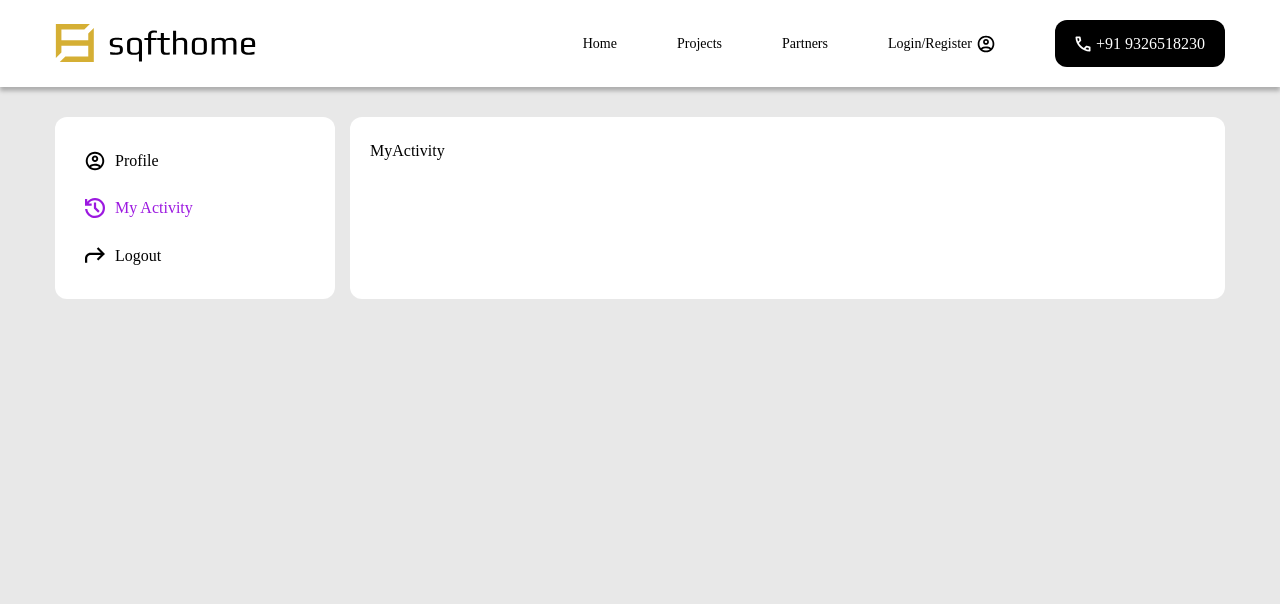
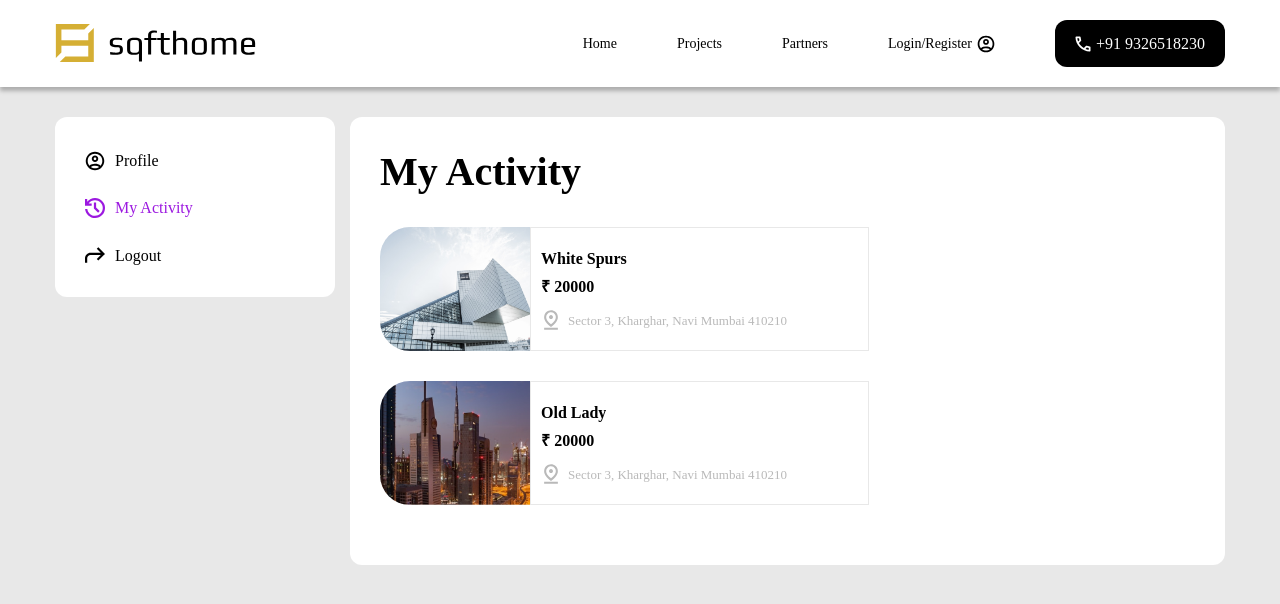
Before and after one commit to umeshjain1999/real-estate, a Next.js app: page /activity in a window 1280 px wide. Shown: the top 604 px of the page. Built offline with nearby package versions, Linux system fonts and the light colour scheme; a web font is replaced by a local one.

Commit message:
feature (profile interaction) : project listings in activity, sidebar height fix

```diff
--- a/components/ProjectCard/index.jsx
+++ b/components/ProjectCard/index.jsx
@@ -2,7 +2,7 @@ import React from 'react'
 import Icon from '@components/Icon';
 import Link from 'next/link';
 function ProjectCard(props) {
-  const {projectInfo = {},horizontal = false,...remainingProps} = props
+  const {projectInfo = {},horizontal = false,feature = true,provider = true,address = true,...remainingProps} = props
 
   const filterData = {
     id : projectInfo?.id || '1',
@@ -32,10 +32,10 @@ function ProjectCard(props) {
               <div className="project-name">{filterData.name}</div>
               <div className="project-price">&#8377; {filterData.price}</div>
             </div>
-            <div className="project-provider">{filterData.provider}</div>
-            <div className="project-address horizontal-center"><Icon icon='projectDirection'/><span className='project-text'>{filterData.address}</span></div>
+            {provider && <div className="project-provider">{filterData.provider}</div>}
+            {address && <div className="project-address horizontal-center"><Icon icon='projectDirection'/><span className='project-text'>{filterData.address}</span></div>}
           </div>
-          <div className="project-feat">
+          {feature && <div className="project-feat">
             <div className='project-feat-left'>
               {filterData.rooms && <span className='project-feat-icon horizontal-center'><Icon icon='projectBed'/> {filterData.rooms}</span>}
               {filterData.bathrooms && <span className='project-feat-icon horizontal-center'><Icon icon='projectShower'/> {filterData.bathrooms}</span>}
@@ -43,7 +43,7 @@ function ProjectCard(props) {
               {filterData.area && <span className='project-feat-icon horizontal-center'><Icon icon='projectArea'/> {filterData.area} Sqft</span>}
             </div>
             <span className={`horizontal-center project-save`}><Icon icon={`${filterData.saved ? 'projectSaved' : 'projectFav'}`}/> {filterData.saved ? '' : 'Save'}</span>
-          </div>
+          </div>}
         </div>
       </div>
   </div>
--- a/pages/activity.js
+++ b/pages/activity.js
@@ -1,12 +1,30 @@
 //! Secure Page
 import Header from '@components/Header'
 import Layout from '@components/Layout'
+import ProjectCard from '@components/ProjectCard'
 function MyActivity() {
   return (
-    <main className='main-wrapper interaction common-layout'>
+    <main className='main-wrapper activity common-layout'>
       <div className='container'>
         <Layout>
-          <section className='profile__layout-right'>MyActivity</section>
+          <div className='activity__wrap animation-fade-in-top'>
+            <div className='sub-title divider'>
+              {title}
+            </div>
+            <div className='activity__saved'>
+              {savedListings && savedListings.map((data) => {
+                return(
+                  <ProjectCard
+                    projectInfo = {data}
+                    key = {data.id}
+                    horizontal = {true}
+                    feature = {false}
+                    provider = {false}
+                  />
+                )
+              })}
+            </div>
+          </div>
         </Layout>
       </div>
     </main>
@@ -14,6 +32,37 @@ function MyActivity() {
 }
 
 export default MyActivity
+
+const title = 'My Activity'
+
+const savedListings = [
+  {
+    id: 1,
+    name : 'White Spurs',
+    price : '20000',
+    picturePath: '/assets/images/garbage/sample-2.png',
+    provider: 'By Kamdhenu Builders',
+    address: 'Sector 3, Kharghar, Navi Mumbai 410210',
+    rooms : '5',
+    bathrooms : '3',
+    parking : '3',
+    area : '1000',
+    saved : true,
+  },
+  {
+    id: 2,
+    name : 'Old Lady',
+    price : '20000',
+    picturePath: '/assets/images/garbage/sample-3.png',
+    provider: 'By Kamdhenu Builders',
+    address: 'Sector 3, Kharghar, Navi Mumbai 410210',
+    rooms : '5',
+    bathrooms : '3',
+    parking : '3',
+    area : '1000',
+    saved : true,
+  },
+]
 
 MyActivity.getLayout = function PageLayout(page){
   return(
--- a/styles/base/animation.scss
+++ b/styles/base/animation.scss
@@ -21,6 +21,42 @@
 .animation-jello {
         animation: jello 2s ease 0.5s 1 normal forwards;
 }
+
+.animation-fade-in-top {
+        -webkit-animation: fade-in-top 0.5s cubic-bezier(0.390, 0.575, 0.565, 1.000) both;
+	animation: fade-in-top 0.5s cubic-bezier(0.390, 0.575, 0.565, 1.000) both;
+}
+/**
+ * ----------------------------------------
+ * animation fade-in-top
+ * ----------------------------------------
+ */
+ @-webkit-keyframes fade-in-top {
+        0% {
+          -webkit-transform: translateY(-20px);
+                  transform: translateY(-20px);
+          opacity: 0;
+        }
+        100% {
+          -webkit-transform: translateY(0);
+                  transform: translateY(0);
+          opacity: 1;
+        }
+      }
+      @keyframes fade-in-top {
+        0% {
+          -webkit-transform: translateY(-20px);
+                  transform: translateY(-20px);
+          opacity: 0;
+        }
+        100% {
+          -webkit-transform: translateY(0);
+                  transform: translateY(0);
+          opacity: 1;
+        }
+      }
+
+
 
 @keyframes jello {
 	0% {
--- /dev/null
+++ b/styles/components/activity.scss
@@ -0,0 +1,54 @@
+.activity{
+  &__saved{
+    .project-res{
+      margin-bottom: 3rem;
+      max-width: 60%;
+      @include responsive($tablet){
+        max-width: 100%;
+      }
+    }
+    .project-card{
+      border-bottom-left-radius: 30px;
+      border-top-left-radius: 30px;
+      @include responsive($mob){
+        flex-direction: column;
+        border-radius: 0;
+        border-top-left-radius: 20px;
+        border-top-right-radius: 20px;
+      }
+      .project-content {
+        .project-name-wrap{
+          flex-direction: column;
+          align-items: flex-start;
+          justify-content: center;
+          margin-bottom: 0.6rem;
+          .project-name{
+            @include text-attributes(2,1.6rem,$text-clr-primary,600,0.6rem);
+            margin-bottom: .6rem;
+            max-width: 100%;
+            white-space: normal;
+          }
+          .project-price{
+            @include text-attributes(2,1.6rem,$text-clr-primary,600,0.6rem);
+            margin-bottom: .6rem;
+            max-width: 100%;
+            word-break: break-all;
+            white-space: normal;
+          }
+        }
+      }
+      .project-img{
+        width: 15rem;
+        border-bottom-left-radius: 30px;
+        border-top-left-radius: 30px;
+        @include responsive($mob){
+          width: 100%;
+          height: 16rem;
+          border-radius: 0;
+          border-top-left-radius: 20px;
+          border-top-right-radius: 20px;
+        }
+      }
+    }
+  }
+}
--- a/styles/components/layout.scss
+++ b/styles/components/layout.scss
@@ -17,11 +17,12 @@
     }
   }
   &__right{
-    padding: 2rem;
+    padding: 3rem;
     border-radius: 12px;
     width: calc(100% - 280px - 1.5rem);
     background: $white-clr;
     @include responsive($ipad-pro){
+      padding: 2rem;
       width: 100%;
     }
   }
--- a/styles/components/projectCard.scss
+++ b/styles/components/projectCard.scss
@@ -20,6 +20,7 @@
       display: flex;
       align-items: center;
       justify-content: space-between;
+      margin-bottom: 1rem;
       @include responsive($mob-max) {
         flex-wrap: wrap;
       }
@@ -38,7 +39,6 @@
       .project-price {
         color: $accent-clr-1;
       }
-      margin-bottom: 1rem;
     }
     .project-provider {
       @include text-attributes(1,1.6rem,$placeholder,400,0.6rem);
@@ -102,6 +102,7 @@
         display: flex;
         flex-direction: column;
         flex: 1;
+        overflow: hidden;
         border: 1px solid #E8E8E8;
         .project-content {
           flex: 1;
--- a/styles/components/sidebar.scss
+++ b/styles/components/sidebar.scss
@@ -4,7 +4,9 @@
   padding: 3rem;
   display: flex;
   flex-direction: column;
+  height: 180px;
   @include responsive($ipad-pro){
+    height: auto;
     flex-direction: row;
     align-items: center;
     justify-content: space-between;
--- a/styles/main.scss
+++ b/styles/main.scss
@@ -19,6 +19,8 @@
 @import 'components/login';
 @import 'components/layout';
 @import 'components/sidebar';
+@import 'components/profile';
+@import 'components/activity';
 
 
 /* pages */
```
Also changed, not shown: pages/profile.js (+7 -1 lines), styles/components/profile.scss (added), task.txt.
